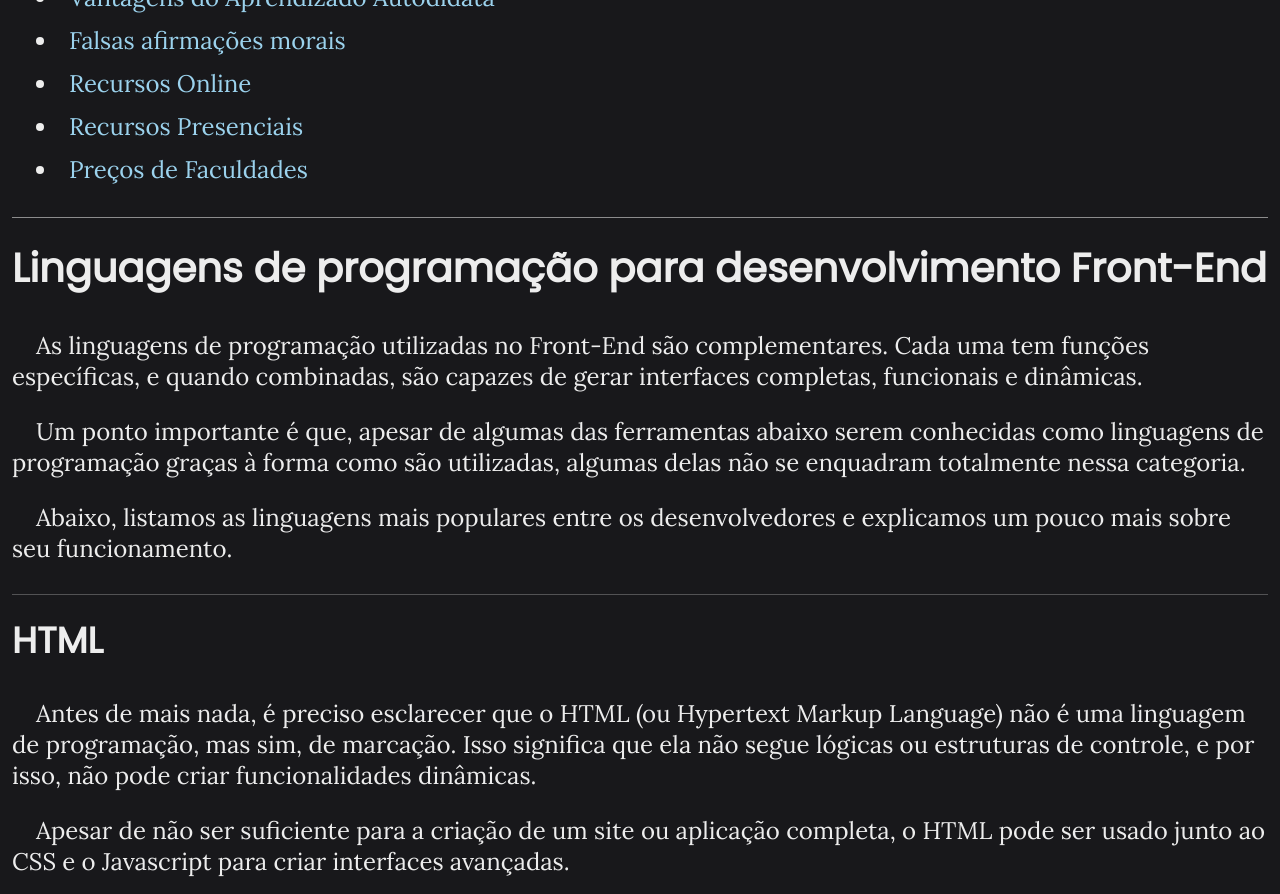
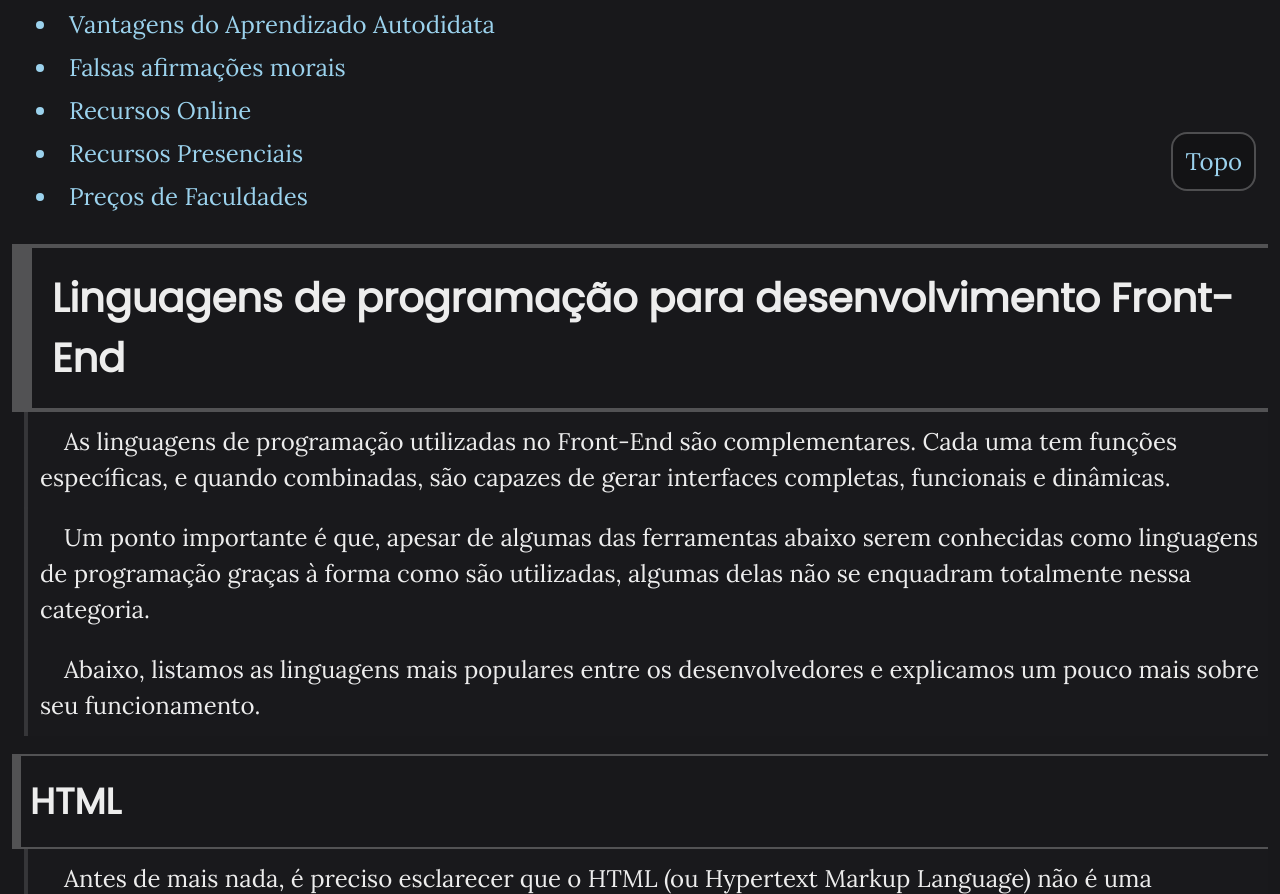
Before and after one commit to GiovanniEliasDaRosa/Feira-De-Profissoes, a plain HTML site: page index.html in a window 1280 px wide. Shown: the part 585-1479 px from the top of the page. Drawn offline with Linux system fonts and the light colour scheme.

Commit message:
Update 3

```diff
--- a/css/style.css
+++ b/css/style.css
@@ -49,12 +49,25 @@ h1 {
 
 h2 {
   font-size: 40px;
-  border-top: solid 1px rgba(255, 255, 255, 0.5);
+  border-top: solid 4px rgba(255, 255, 255, 0.25);
+  border-left: solid 0.5em rgba(255, 255, 255, 0.25);
+  border-bottom: solid 4px rgba(255, 255, 255, 0.25);
+  padding-left: 0.5em;
+}
+
+body div > *:not(h2, h3) {
+  border-left: solid 4px rgba(255, 255, 255, 0.125);
+  background-color: rgba(255, 255, 255, 0.005);
+  margin-left: 0.5em;
+  padding-left: 0.5em;
 }
 
 h3 {
   font-size: 36px;
-  border-top: solid 1px rgba(255, 255, 255, 0.25);
+  border-top: solid 2px rgba(255, 255, 255, 0.25);
+  border-left: solid 0.25em rgba(255, 255, 255, 0.25);
+  border-bottom: solid 2px rgba(255, 255, 255, 0.25);
+  padding-left: 0.25em;
 }
 
 h4 {
@@ -81,10 +94,7 @@ h6 {
 p {
   padding: 0.5em 0;
   text-indent: 1em;
-}
-
-li {
-  overflow-wrap: anywhere;
+  line-height: 1.5em;
 }
 
 a {
@@ -108,6 +118,7 @@ ol p {
 }
 
 li {
+  /* overflow-wrap: anywhere; */
   padding-left: 1em;
   padding-bottom: 0.5em;
 }
@@ -133,8 +144,15 @@ a:active {
   align-items: center;
 
   width: max-content;
+  margin: 0;
   margin-inline: auto;
   gap: 1em;
+  padding: 1em;
+}
+
+#ImageType * {
+  border: none;
+  background: none;
 }
 
 @media (width < 1000px) {
@@ -169,6 +187,25 @@ a:active {
   background-color: black;
 }
 
+#Sumario {
+  margin-top: 1em;
+}
+
 #Sumario a {
   text-decoration: none;
 }
+
+#Sumario li::marker {
+  color: hsl(200, 70%, 77%);
+}
+
+#Top {
+  position: fixed;
+  bottom: 1em;
+  right: 1em;
+  padding: 0.5em;
+  border: solid 2px hsla(0, 0%, 100%, 0.25);
+  background-color: hsla(0, 0%, 0%, 0.2);
+  border-radius: 16px;
+  text-decoration: none;
+}
--- a/index.html
+++ b/index.html
@@ -17,7 +17,8 @@
     </script>
   </head>
   <body>
-    <h1>Feira de Profissões</h1>
+    <a href="#Feira-de-Profissoes" id="Top">Topo</a>
+    <h1 id="Feira-de-Profissoes">Feira de Profissões</h1>
     <h3>Sumário</h3>
     <ul id="Sumario">
       <li>
```
